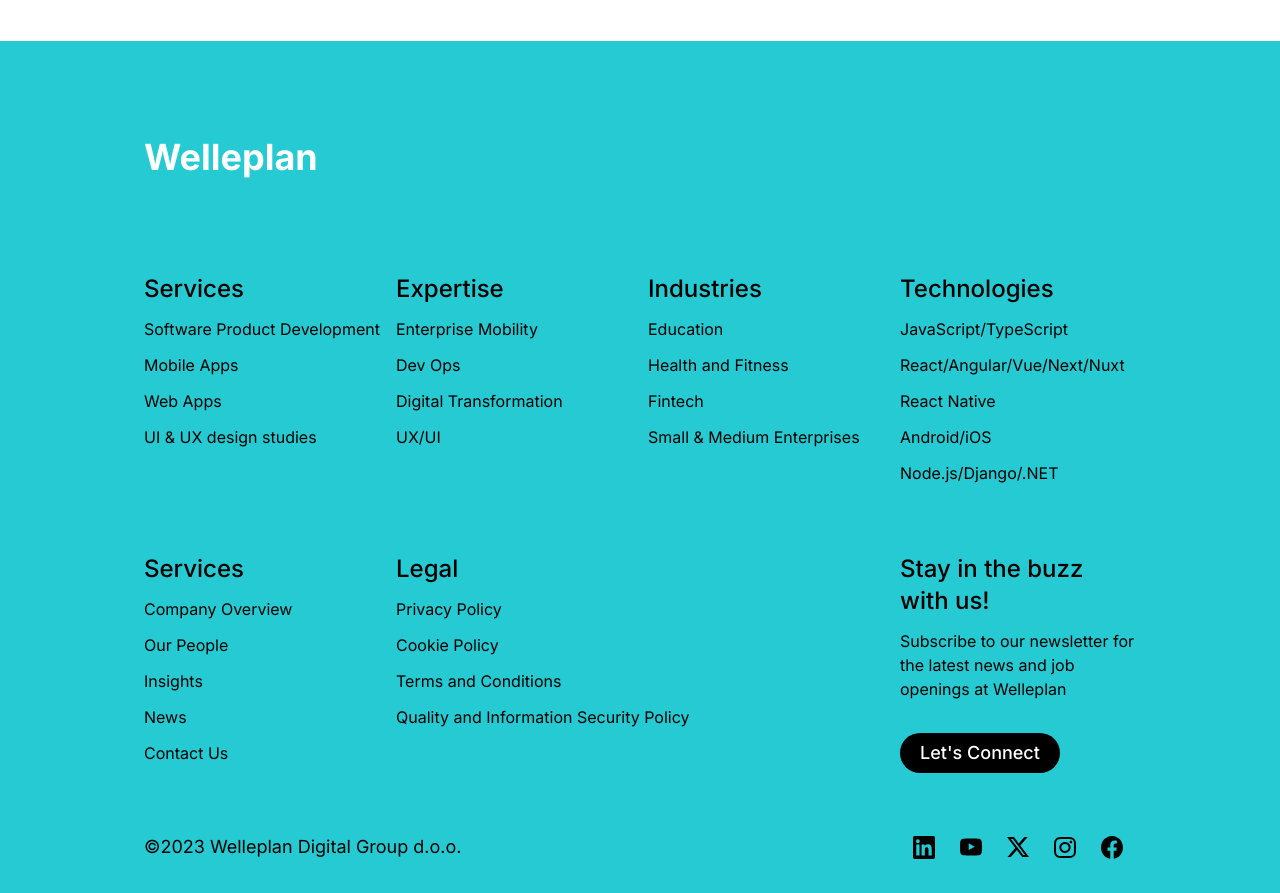
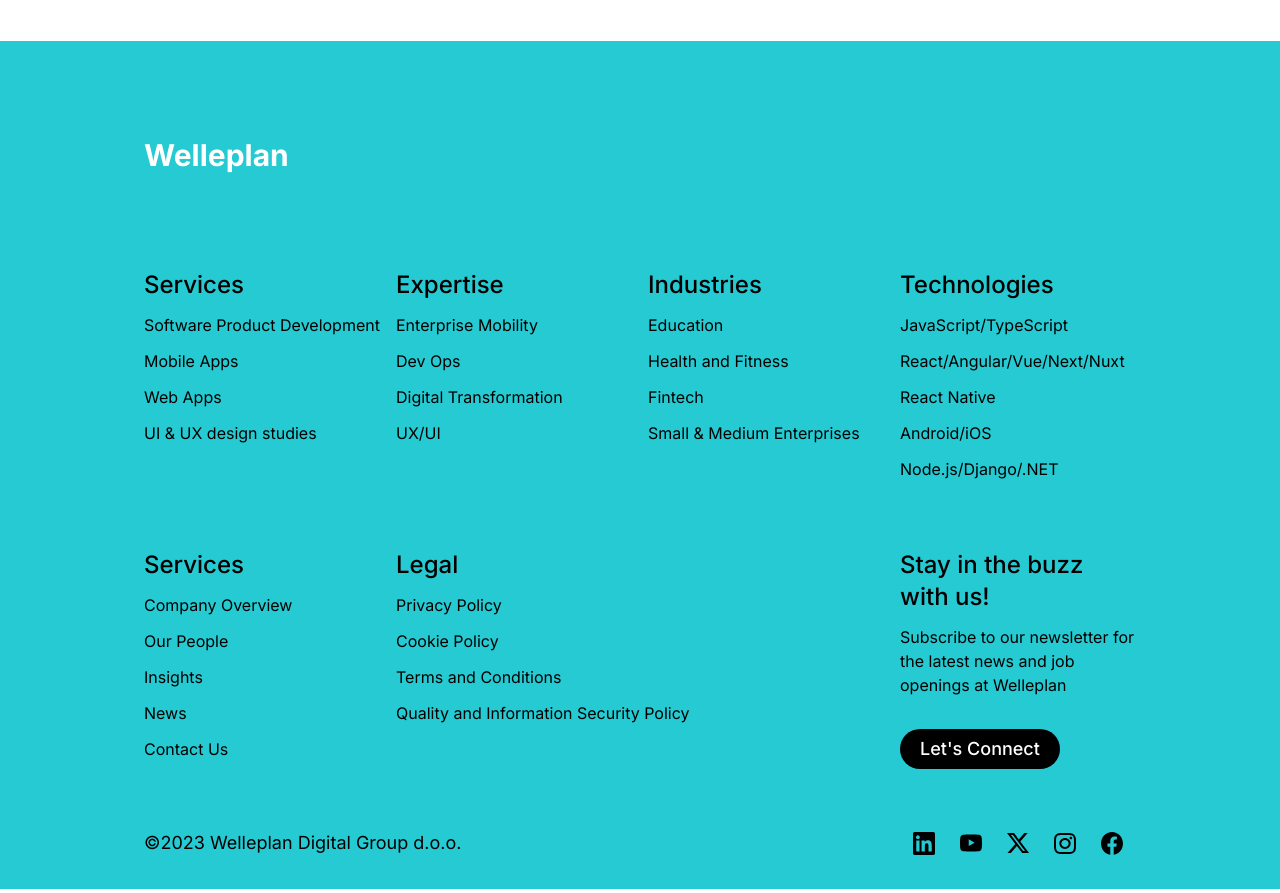
Before and after one commit to jsninjaleo/welleplan-frontend, a Next.js app: page / in a window 1280 px wide. Shown: the part 5300-6193 px from the top of the page. Built offline with nearby package versions, Linux system fonts and the light colour scheme.

Commit message:
fix footer font size

```diff
--- a/src/components/Footer.tsx
+++ b/src/components/Footer.tsx
@@ -10,7 +10,7 @@ export default function Footer({themeColor}: {themeColor: string}) {
         <div>
             <div className={classNames('2xl:px-52 px-36 pt-24 grid grid-cols-4 gap-4', themeColor )}>
             <div className='col-span-4 mb-20'>
-                <p className='text-white text-4xl font-bold'>Welleplan</p>
+                <p className='text-white text-3xl font-bold'>Welleplan</p>
             </div>
                 {
                     footerList.map((list, index)=>{
```
